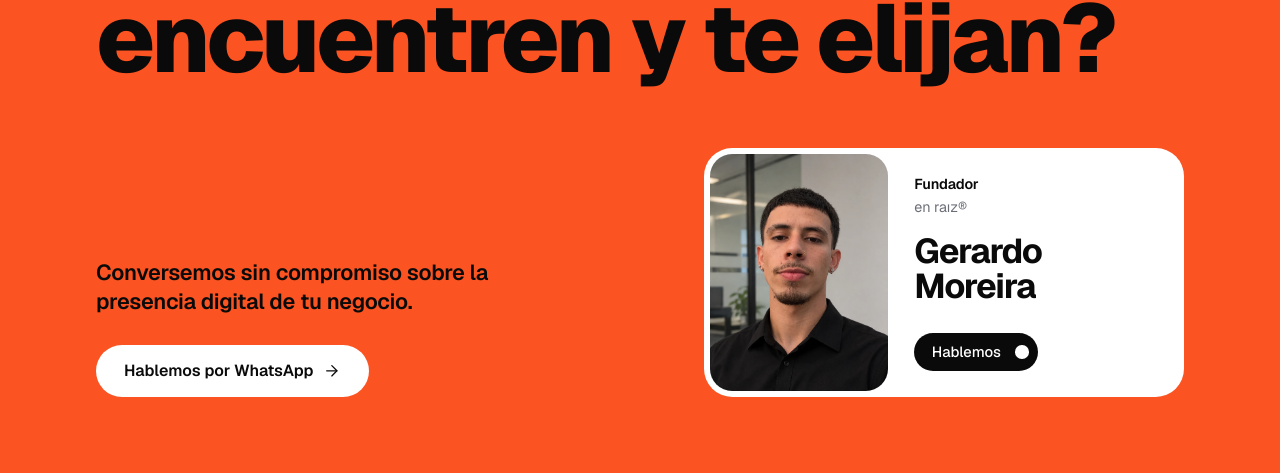
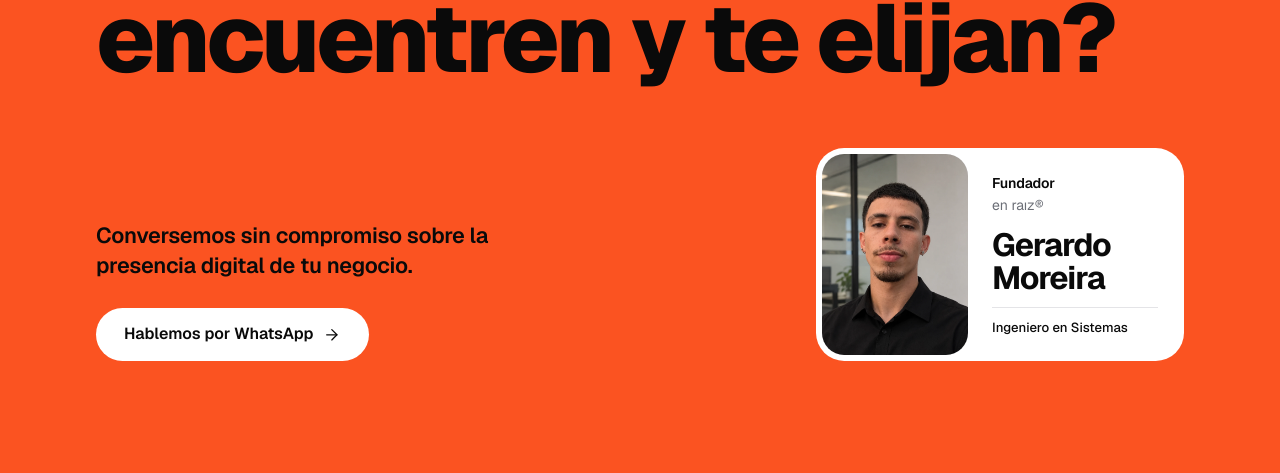
Before and after one commit to jeoaomoreira/portfolio, an Astro site: page / in a window 1280 px wide. Shown: the part 4093-4566 px from the top of the page. Built offline with nearby package versions, Linux system fonts and the light colour scheme; Astro itself is replaced by a stand-in of ours.

Commit message:
Trade the contact card's button for a credential line
The card sat inside the CTA band, right next to "Hablemos por WhatsApp",
so its own "Hablemos" pill was a second button competing for the same
click. Drop it and use the space for who Gerardo is instead: "Ingeniero en
Sistemas", anchored to the foot of the card under a hairline so it reads
as a footnote to the name rather than an action.

Also tighten the card from 30rem to 23rem (and its slot in the band from
26rem to 23rem). It was stretching to the column and leaving a wedge of
empty white to the right of the name; it now sits close to its content —
20px of slack past the longest line.

Co-Authored-By: Claude Opus 5 <noreply@anthropic.com>

```diff
--- a/src/components/ContactCard.astro
+++ b/src/components/ContactCard.astro
@@ -1,11 +1,13 @@
 ---
 // ContactCard — the "person you'll actually talk to" card: ONE white rounded
 // container holding a portrait nested inside it (a few px of white all around)
-// on the left, and the role, the name set big and a black pill CTA with a dot
-// on the right. Built to sit on a coloured field (the orange CTA band), so the
-// card is pure white and the type inside it is ink.
+// on the left, and the role, the name set big and the credential line on the
+// right. Built to sit on a coloured field (the orange CTA band), so the card is
+// pure white and the type inside it is ink.
+//
+// No call to action lives here on purpose: the band this sits in already has
+// one, and a second button next to it only splits the click.
 import { Image } from 'astro:assets';
-import { whatsappLink } from '@/site';
 import portrait from '@/assets/gerardo.webp';
 
 interface Props {
@@ -15,10 +17,8 @@ interface Props {
   at?: string;
   /** Full name — each word gets its own line, like the reference card. */
   name?: string;
-  /** Button label. */
-  cta?: string;
-  /** Button target. Defaults to WhatsApp. */
-  href?: string;
+  /** Credential line at the foot of the card. */
+  credential?: string;
   class?: string;
 }
 
@@ -26,13 +26,11 @@ const {
   role = 'Fundador',
   at = 'en raız®',
   name = 'Gerardo Moreira',
-  cta = 'Hablemos',
-  href = whatsappLink,
+  credential = 'Ingeniero en Sistemas',
   class: className,
 } = Astro.props;
 
 const nameLines = name.trim().split(/\s+/);
-const external = href.startsWith('http');
 ---
 
 <div class:list={['ccard', className]}>
@@ -40,8 +38,8 @@ const external = href.startsWith('http');
     <Image
       src={portrait}
       alt={`${name}, ${role} ${at}`}
-      widths={[240, 480, 720]}
-      sizes="(min-width: 640px) 260px, 42vw"
+      widths={[220, 440, 660]}
+      sizes="(min-width: 640px) 200px, 40vw"
       format="webp"
       quality={82}
       loading="lazy"
@@ -64,27 +62,22 @@ const external = href.startsWith('http');
       ))}
     </h3>
 
-    <a
-      class="ccard__btn"
-      href={href}
-      target={external ? '_blank' : undefined}
-      rel={external ? 'noopener' : undefined}
-    >
-      <span>{cta}</span>
-      <span class="ccard__dot" aria-hidden="true"></span>
-    </a>
+    <p class="ccard__cred">{credential}</p>
   </div>
 </div>
 
 <style>
   /* One white container. The portrait is nested inside it with `--inset` of
-     white showing all the way around, so the two halves read as a single card. */
+     white showing all the way around, so the two halves read as a single card.
+     The card is sized to its content — just wide enough for the name and the
+     credential — rather than stretched to the column, which left a wedge of
+     empty white down the right-hand side. */
   .ccard {
     --inset: 6px;
     --radius-outer: clamp(20px, 2.2vw, 30px);
     display: flex;
     width: 100%;
-    max-width: 30rem;
+    max-width: 23rem;
     padding: var(--inset);
     border-radius: var(--radius-outer);
     background: var(--color-surface);
@@ -93,7 +86,7 @@ const external = href.startsWith('http');
 
   /* ── Portrait ─────────────────────────────────────────────────── */
   .ccard__photo {
-    flex: 0 0 38%;
+    flex: 0 0 41%;
     /* Concentric with the card: the outer radius less the white inset. */
     border-radius: calc(var(--radius-outer) - var(--inset));
     overflow: hidden;
@@ -113,11 +106,11 @@ const external = href.startsWith('http');
     min-width: 0;
     display: flex;
     flex-direction: column;
-    gap: 0.9rem;
+    gap: 0.8rem;
     /* Sits on the shared white; only its own padding separates it from the
        portrait and the card edge. */
-    padding: clamp(0.9rem, 1.8vw, 1.25rem) clamp(1rem, 2vw, 1.4rem) clamp(0.9rem, 1.8vw, 1.25rem)
-      clamp(1.05rem, 2.4vw, 1.65rem);
+    padding: clamp(0.85rem, 1.6vw, 1.15rem) clamp(0.9rem, 1.8vw, 1.25rem)
+      clamp(0.85rem, 1.6vw, 1.15rem) clamp(1rem, 2.2vw, 1.5rem);
   }
   .ccard__who {
     display: flex;
@@ -126,58 +119,37 @@ const external = href.startsWith('http');
   }
   .ccard__role {
     margin: 0;
-    font-size: clamp(0.9rem, 1.1vw, 1rem);
+    font-size: clamp(0.88rem, 1.1vw, 0.97rem);
     font-weight: 600;
     letter-spacing: -0.01em;
   }
   .ccard__at {
     margin: 0;
-    font-size: clamp(0.9rem, 1.1vw, 1rem);
+    font-size: clamp(0.88rem, 1.1vw, 0.97rem);
     color: var(--color-muted);
   }
   .ccard__name {
     margin: 0;
     font-family: var(--font-display);
     font-weight: 700;
-    font-size: clamp(1.5rem, 3.2vw, 2.15rem);
+    font-size: clamp(1.45rem, 3vw, 2rem);
     line-height: 1.02;
     letter-spacing: -0.035em;
   }
-
-  /* Black pill with the little dot on its right, as in the reference. */
-  .ccard__btn {
+  /* Credential — sits where the button used to, anchored to the card's foot
+     with a hairline so it reads as a footnote to the name, not as an action. */
+  .ccard__cred {
+    margin: 0;
     margin-top: auto;
-    align-self: flex-start;
-    display: inline-flex;
-    align-items: center;
-    gap: 0.9rem;
-    padding: 0.5rem 0.55rem 0.5rem 1.1rem;
-    border-radius: 999px;
-    background: var(--color-ink);
-    color: #fff;
-    font-size: 0.92rem;
+    padding-top: 0.7rem;
+    border-top: 1px solid var(--color-border);
+    font-size: clamp(0.82rem, 1vw, 0.9rem);
     font-weight: 500;
-    transition:
-      background-color 180ms ease,
-      transform 160ms var(--ease-out-strong);
-  }
-  .ccard__btn:hover {
-    background: var(--color-accent);
-  }
-  .ccard__btn:active {
-    transform: scale(0.97);
-  }
-  .ccard__dot {
-    width: 0.85rem;
-    height: 0.85rem;
-    border-radius: 50%;
-    background: #fff;
-    transition: background-color 180ms ease;
+    line-height: 1.3;
+    text-wrap: balance;
   }
 
   /* ── Very narrow phones — stack the portrait above the panel ──── */
-  /* The side-by-side layout still works at 375px (≈127px photo, ≈198px panel),
-     so only the smallest screens get the stacked fallback. */
   @media (max-width: 335px) {
     .ccard {
       flex-direction: column;
@@ -187,13 +159,4 @@ const external = href.startsWith('http');
       aspect-ratio: 4 / 3;
     }
   }
-
-  @media (prefers-reduced-motion: reduce) {
-    .ccard__btn {
-      transition: background-color 180ms ease;
-    }
-    .ccard__btn:active {
-      transform: none;
-    }
-  }
 </style>
--- a/src/pages/index.astro
+++ b/src/pages/index.astro
@@ -1133,7 +1133,7 @@ const placeholders = [
     transform: translateX(3px);
   }
   .cta-band__card {
-    flex: 0 1 26rem;
+    flex: 0 1 23rem;
   }
 
   @media (max-width: 900px) {
```
